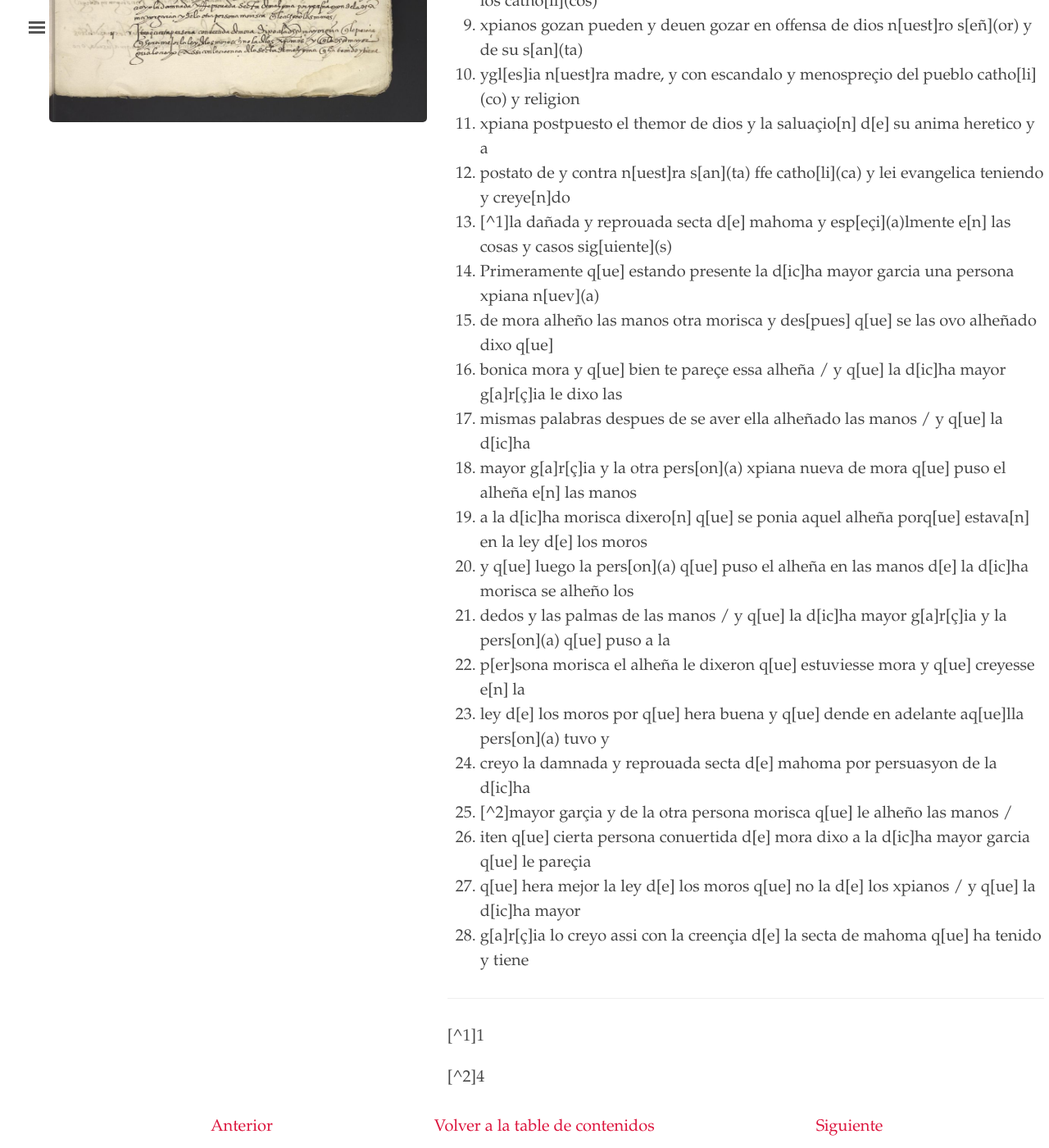
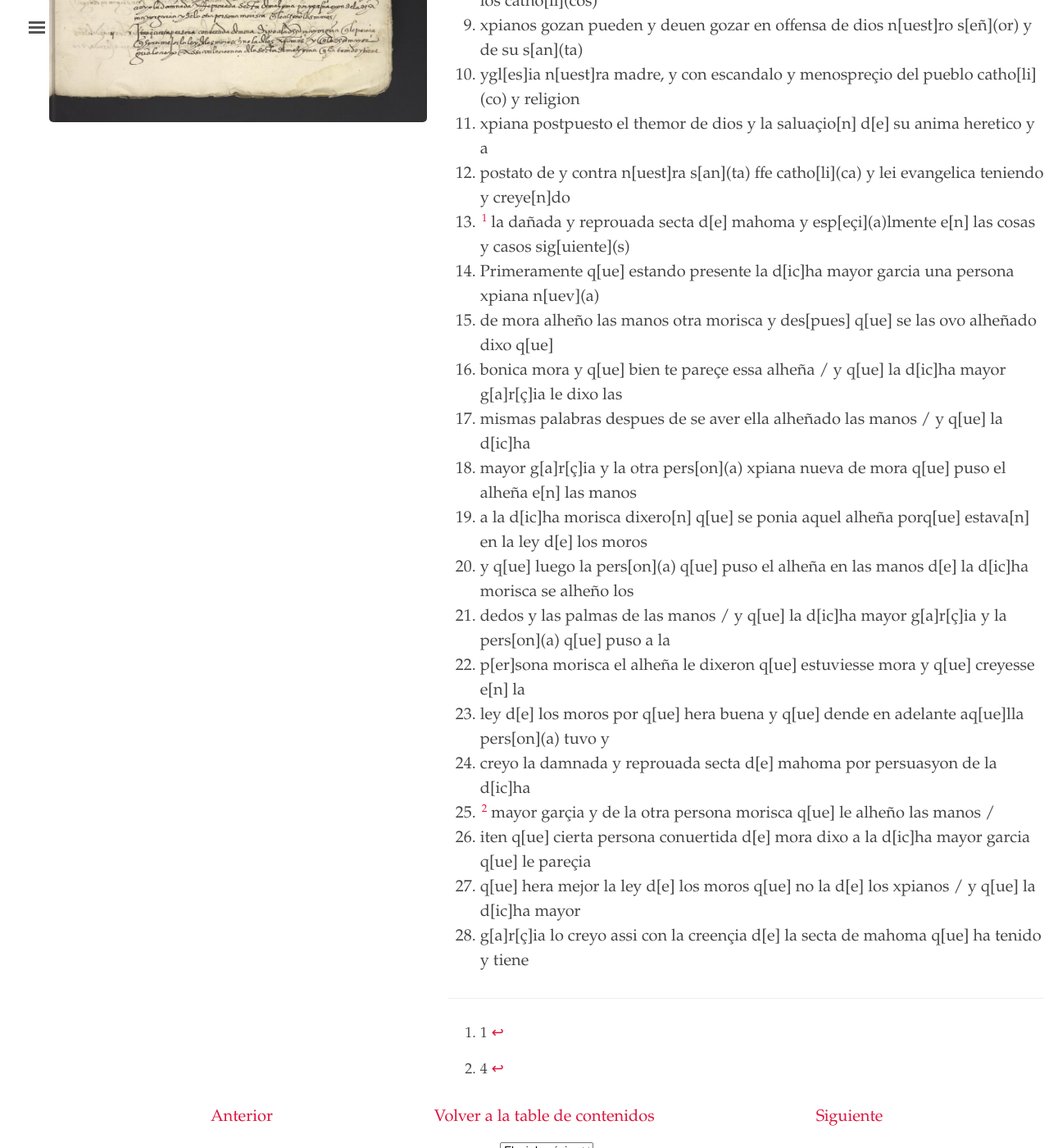
Before and after one commit to digbmc/moriscos-daimel, a Jekyll site: the page built from _texts/folder-2-9r.md, in a window 1280 px wide and 1400 px high, scrolled down 740 px. Shown: the whole window at 82% size. Built offline with Jekyll 4.4.1, drawn with Linux system fonts in a browser that asks for light colours.

Commit message:
Update folder-2-9r.md

```diff
--- a/_texts/folder-2-9r.md
+++ b/_texts/folder-2-9r.md
@@ -19,7 +19,7 @@ ix \[9\]
 10. ygl\[es\]ia n\[uest\]ra madre, y con escandalo y menospreçio del pueblo catho\[li\](co) y religion
 11. xpiana postpuesto el themor de dios y la saluaçio\[n\] d\[e\] su anima heretico y a
 12. postato de y contra n\[uest\]ra s\[an\](ta) ffe catho\[li\](ca) y lei evangelica teniendo y creye\[n\]do
-14. [^1]la dañada y reprouada secta d\[e\] mahoma y esp\[eçi\](a)lmente e\[n\] las cosas y casos sig\[uiente\](s)
+14. [^1] la dañada y reprouada secta d\[e\] mahoma y esp\[eçi\](a)lmente e\[n\] las cosas y casos sig\[uiente\](s)
 15. Primeramente q\[ue\] estando presente la d\[ic\]ha mayor garcia una persona xpiana n\[uev\](a)
 16. de mora alheño las manos otra morisca y des\[pues\] q\[ue\] se las ovo alheñado dixo q\[ue\]
 17. bonica mora y q\[ue\] bien te pareçe essa alheña / y q\[ue\] la d\[ic\]ha mayor g\[a\]r\[ç\]ia le dixo las
@@ -31,13 +31,13 @@ ix \[9\]
 23. p\[er\]sona morisca el alheña le dixeron q\[ue\] estuviesse mora y q\[ue\] creyesse e\[n\] la
 24. ley d\[e\] los moros por q\[ue\] hera buena y q\[ue\] dende en adelante aq\[ue\]lla pers\[on\](a) tuvo y
 25. creyo la damnada y reprouada secta d\[e\] mahoma por persuasyon de la d\[ic\]ha
-26. [^2]mayor garçia y de la otra persona morisca q\[ue\] le alheño las manos /
+26. [^2] mayor garçia y de la otra persona morisca q\[ue\] le alheño las manos /
 27. iten q\[ue\] cierta persona conuertida d\[e\] mora dixo a la d\[ic\]ha mayor garcia q\[ue\] le pareçia
 28. q\[ue\] hera mejor la ley d\[e\] los moros q\[ue\] no la d\[e\] los xpianos / y q\[ue\] la d\[ic\]ha mayor
 29. g\[a\]r\[ç\]ia lo creyo assi con la creençia d\[e\] la secta de mahoma q\[ue\] ha tenido y tiene
 
 <hr>
 
-[^1]1
+[^1]: 1
 
-[^2]4
+[^2]: 4
```
